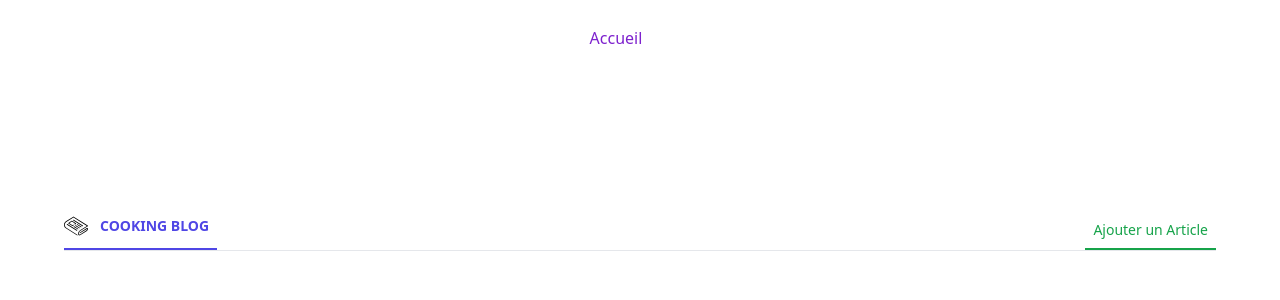
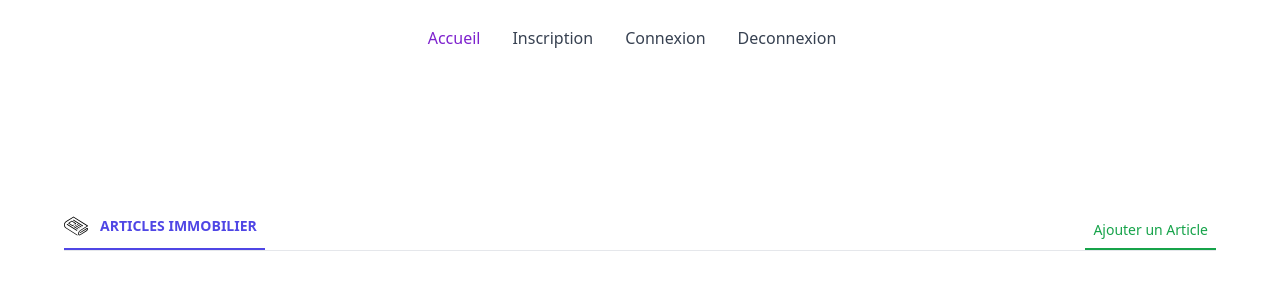
Before and after one commit to imalet/Bien-Immobilier, a Laravel app: page /articles in a window 1280 px wide. Shown: the top 300 px of the page. Run offline with Laravel 10, Linux system fonts and the light colour scheme; the visitor is signed in with stand-in values (Sample User, id 1); data that the repository does not hold is empty; some libraries are stand-ins or nearby versions.

Commit message:
Last Commit Wallah

```diff
--- a/resources/views/articles/index.blade.php
+++ b/resources/views/articles/index.blade.php
@@ -46,9 +46,12 @@
             </path>
           </g>
         </svg>
-        <a href="#" class="font-semibold inline-block">Cooking BLog</a>
+        <a href="#" class="font-semibold inline-block">Articles Immobilier</a>
       </div>
+      @can('acces_admin')
+
       <a href="ajoutArticle" class="text-green-600 flex items-center py-2 px-2 border-b-2 border-green-600 hover:bg-green-600 hover:text-white transition duration-500 hover:rounded">Ajouter un Article</a>
+      @endcan
     </div>
 
     <div class="grid grid-cols-1 sm:grid-cols-1 md:grid-cols-3 gap-10">
@@ -57,7 +60,7 @@
       <div class="rounded overflow-hidden shadow-lg flex flex-col">
         <a href="#"></a>
         <div class="relative"><a href="{{route('detail',['id'=>$article->id])}}">
-            <img class="w-full"
+            <img class="h-60 w-full"
               src="{{asset($article->photo)}}"
               alt="Sunset in the mountains">
             <div
@@ -91,7 +94,7 @@
                 </g>
               </g>
             </svg>
-            <span class="ml-1">6 mins ago</span>
+            <span class="ml-1">{{ $article->created_at }}</span>
           </span>
 
           <span href="#" class="py-1 text-xs font-regular text-gray-900 mr-1 flex flex-row items-center">
--- a/resources/views/components/navbar.blade.php
+++ b/resources/views/components/navbar.blade.php
@@ -10,7 +10,8 @@
             </div>
 
             {{-- <a href="https://themesberg.com/product/tailwind-css/landing-page"
-                class="text-white bg-purple-700 hover:bg-purple-800 focus:ring-4 focus:ring-purple-300 font-medium rounded-lg text-sm px-4 lg:px-5 py-2 lg:py-2.5 sm:mr-2 lg:mr-0 dark:bg-purple-600 dark:hover:bg-purple-700 focus:outline-none dark:focus:ring-purple-800">Download</a> --}}
+                class="text-white bg-purple-700 hover:bg-purple-800 focus:ring-4 focus:ring-purple-300 font-medium rounded-lg text-sm px-4 lg:px-5 py-2 lg:py-2.5 sm:mr-2 lg:mr-0 dark:bg-purple-600 dark:hover:bg-purple-700 focus:outline-none dark:focus:ring-purple-800">Download</a>
+            --}}
             <button data-collapse-toggle="mobile-menu-2" type="button"
                 class="inline-flex items-center p-2 ml-1 text-sm text-gray-500 rounded-lg lg:hidden hover:bg-gray-100 focus:outline-none focus:ring-2 focus:ring-gray-200 dark:text-gray-400 dark:hover:bg-gray-700 dark:focus:ring-gray-600"
                 aria-controls="mobile-menu-2" aria-expanded="true">
@@ -29,31 +30,28 @@
         </div>
         <div class="items-center justify-between w-full lg:flex lg:w-auto lg:order-1" id="mobile-menu-2">
             <ul class="flex flex-col mt-4 font-medium lg:flex-row lg:space-x-8 lg:mt-0">
+
                 <li>
                     <a href="/"
                         class="block py-2 pl-3 pr-4 text-white bg-purple-700 rounded lg:bg-transparent lg:text-purple-700 lg:p-0 dark:text-white"
                         aria-current="page">Accueil</a>
                 </li>
+
                 <li>
-                    <a href="#"
-                        class="block py-2 pl-3 pr-4 text-gray-700 border-b border-gray-100 hover:bg-gray-50 lg:hover:bg-transparent lg:border-0 lg:hover:text-purple-700 lg:p-0 dark:text-gray-400 lg:dark:hover:text-white dark:hover:bg-gray-700 dark:hover:text-white lg:dark:hover:bg-transparent dark:border-gray-700"></a>
-                </li>
-                {{-- <li>
-                    <a href="#"
-                        class="block py-2 pl-3 pr-4 text-gray-700 border-b border-gray-100 hover:bg-gray-50 lg:hover:bg-transparent lg:border-0 lg:hover:text-purple-700 lg:p-0 dark:text-gray-400 lg:dark:hover:text-white dark:hover:bg-gray-700 dark:hover:text-white lg:dark:hover:bg-transparent dark:border-gray-700">Marketplace</a>
+                    <a href="/register"
+                        class="block py-2 pl-3 pr-4 text-gray-700 border-b border-gray-100 hover:bg-gray-50 lg:hover:bg-transparent lg:border-0 lg:hover:text-purple-700 lg:p-0 dark:text-gray-400 lg:dark:hover:bg-transparent dark:border-gray-700">Inscription</a>
                 </li>
                 <li>
-                    <a href="#"
-                        class="block py-2 pl-3 pr-4 text-gray-700 border-b border-gray-100 hover:bg-gray-50 lg:hover:bg-transparent lg:border-0 lg:hover:text-purple-700 lg:p-0 dark:text-gray-400 lg:dark:hover:text-white dark:hover:bg-gray-700 dark:hover:text-white lg:dark:hover:bg-transparent dark:border-gray-700">Features</a>
+                    <a href="/login"
+                        class="block py-2 pl-3 pr-4 text-gray-700 border-b border-gray-100 hover:bg-gray-50 lg:hover:bg-transparent lg:border-0 lg:hover:text-purple-700 lg:p-0 dark:text-gray-400 lg:dark:hover:bg-transparent dark:border-gray-700">Connexion</a>
                 </li>
+                @if (Auth::check())
                      <li>
-                    <a href="#"
-                        class="block py-2 pl-3 pr-4 text-gray-700 border-b border-gray-100 hover:bg-gray-50 lg:hover:bg-transparent lg:border-0 lg:hover:text-purple-700 lg:p-0 dark:text-gray-400 lg:dark:hover:text-white dark:hover:bg-gray-700 dark:hover:text-white lg:dark:hover:bg-transparent dark:border-gray-700">Team</a>
+                    <a href="{{ route('deconnexion') }}"
+                        class="block py-2 pl-3 pr-4 text-gray-700 border-b border-gray-100 hover:bg-gray-50 lg:hover:bg-transparent lg:border-0 lg:hover:text-purple-700 lg:p-0 dark:text-gray-400 lg:dark:hover:bg-transparent dark:border-gray-700">Deconnexion</a>
                 </li>
-                <li>
-                    <a href="#"
-                        class="block py-2 pl-3 pr-4 text-gray-700 border-b border-gray-100 hover:bg-gray-50 lg:hover:bg-transparent lg:border-0 lg:hover:text-purple-700 lg:p-0 dark:text-gray-400 lg:dark:hover:text-white dark:hover:bg-gray-700 dark:hover:text-white lg:dark:hover:bg-transparent dark:border-gray-700">Contact</a>
-                </li> --}}
+                @endif
+
             </ul>
         </div>
     </div>
--- a/routes/web.php
+++ b/routes/web.php
@@ -5,6 +5,7 @@ use App\Http\Controllers\AdminController;
 use App\Http\Controllers\ArticleController;
 use App\Http\Controllers\CommentController;
 use App\Http\Controllers\ProfileController;
+use Illuminate\Support\Facades\Auth;
 
 /*
 |--------------------------------------------------------------------------
@@ -60,3 +61,10 @@ Route::get('/artilcle/edit-comment/{article}/{comment}', [CommentController::cla
 Route::post('/artilcle/update-comment/{id}', [CommentController::class, 'update'])->name('comment.update');
 // Delete
 Route::get('/comment/comment/{id}', [CommentController::class, 'destroy'])->name('comment.delete');
+
+// Deconnexion
+Route::get('/deconnexion',function(){
+
+    Auth::logout();
+    return back();
+})->name('deconnexion');
```
Also changed, not shown: public/images/1700747274.png (added). Lines whose indentation alone changed are shown as unchanged.
